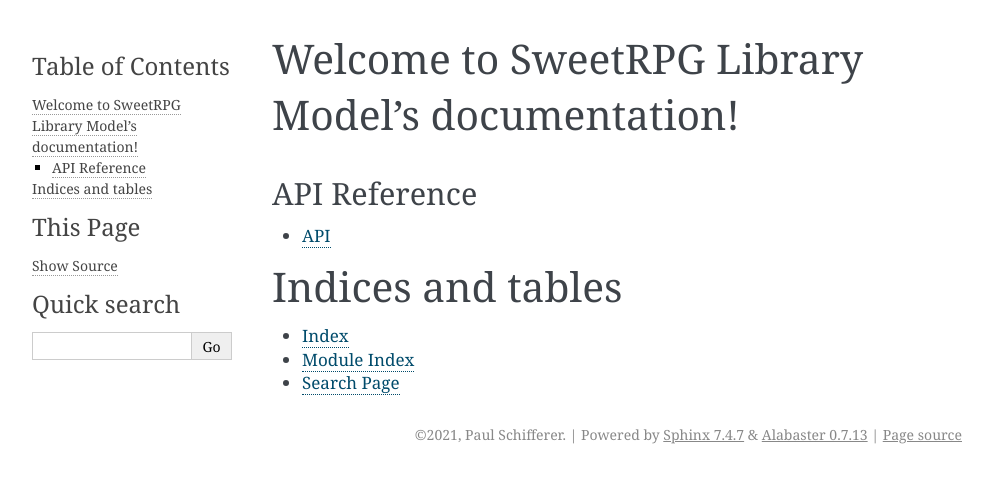
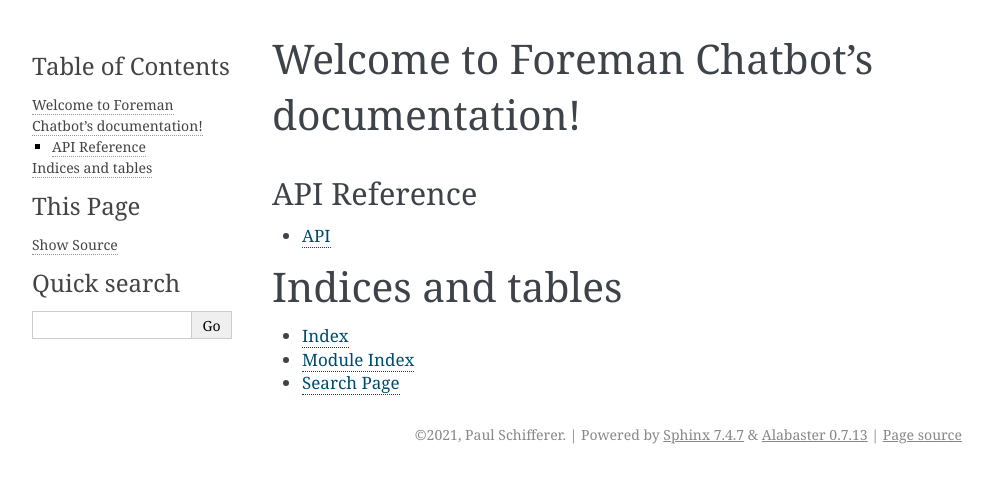
Before and after one commit to Schifferers/foreman-chatbot, a Sphinx documentation site: the page built from docs/index.rst, in a window 1280 px wide. Shown: the top 483 px of the page, without its empty margins (148-1141 px from the left). Built offline with Sphinx 7.4.7, drawn with Linux system fonts in a browser that asks for light colours.

Commit message:
Update docs

```diff
--- a/docs/conf.py
+++ b/docs/conf.py
@@ -13,7 +13,7 @@
 import os
 import sys
 
-sys.path.insert(0, os.path.abspath("../src/sweetrpg_library_web"))
+sys.path.insert(0, os.path.abspath("../src/foreman"))
 
 
 # -- Project information -----------------------------------------------------
--- a/docs/index.rst
+++ b/docs/index.rst
@@ -1,10 +1,10 @@
-.. SweetRPG Library Model documentation master file, created by
+.. Foreman Chatbot documentation master file, created by
    sphinx-quickstart on Tue Sep 14 01:41:42 2021.
    You can adapt this file completely to your liking, but it should at least
    contain the root `toctree` directive.
 
-Welcome to SweetRPG Library Model's documentation!
-==================================================
+Welcome to Foreman Chatbot's documentation!
+===========================================
 
 .. toctree::
    :maxdepth: 2
```
